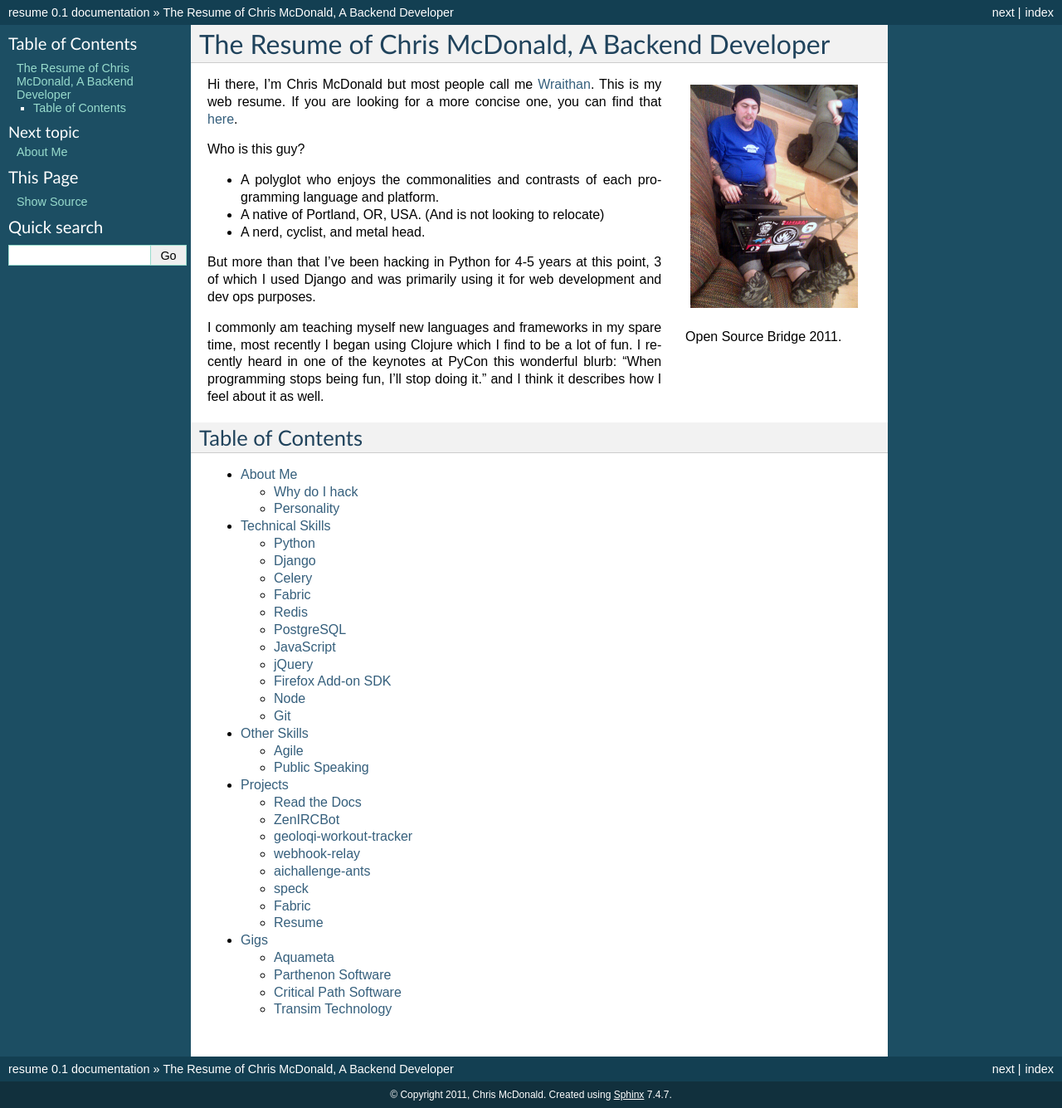
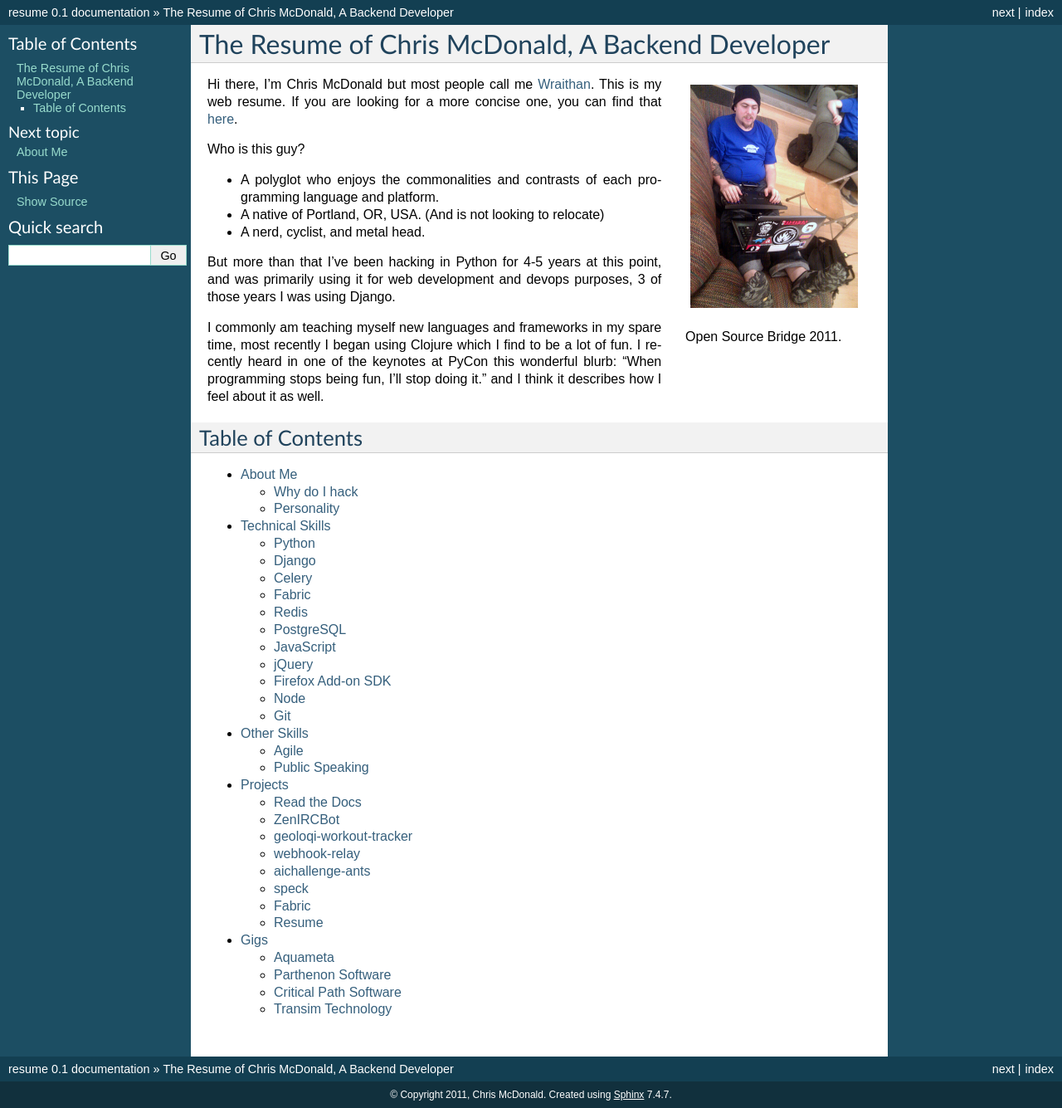
Before and after one commit to wraithan/resume, a Sphinx documentation site: the page built from docs/index.rst, in a window 1280 px wide. Shown: the whole page at 83% size. Built offline with Sphinx 7.4.7, drawn with Linux system fonts in a browser that asks for light colours.

Commit message:
cleanup of language in intro

```diff
--- a/docs/index.rst
+++ b/docs/index.rst
@@ -24,8 +24,8 @@ Who is this guy?
 * A nerd, cyclist, and metal head.
 
 But more than that I've been hacking in Python for 4-5 years at this
-point, 3 of which I used Django and was primarily using it for web
-development and dev ops purposes.
+point, and was primarily using it for web development and devops
+purposes, 3 of those years I was using Django.
 
 I commonly am teaching myself new languages and frameworks in my spare
 time, most recently I began using Clojure which I find to be a lot of
```
